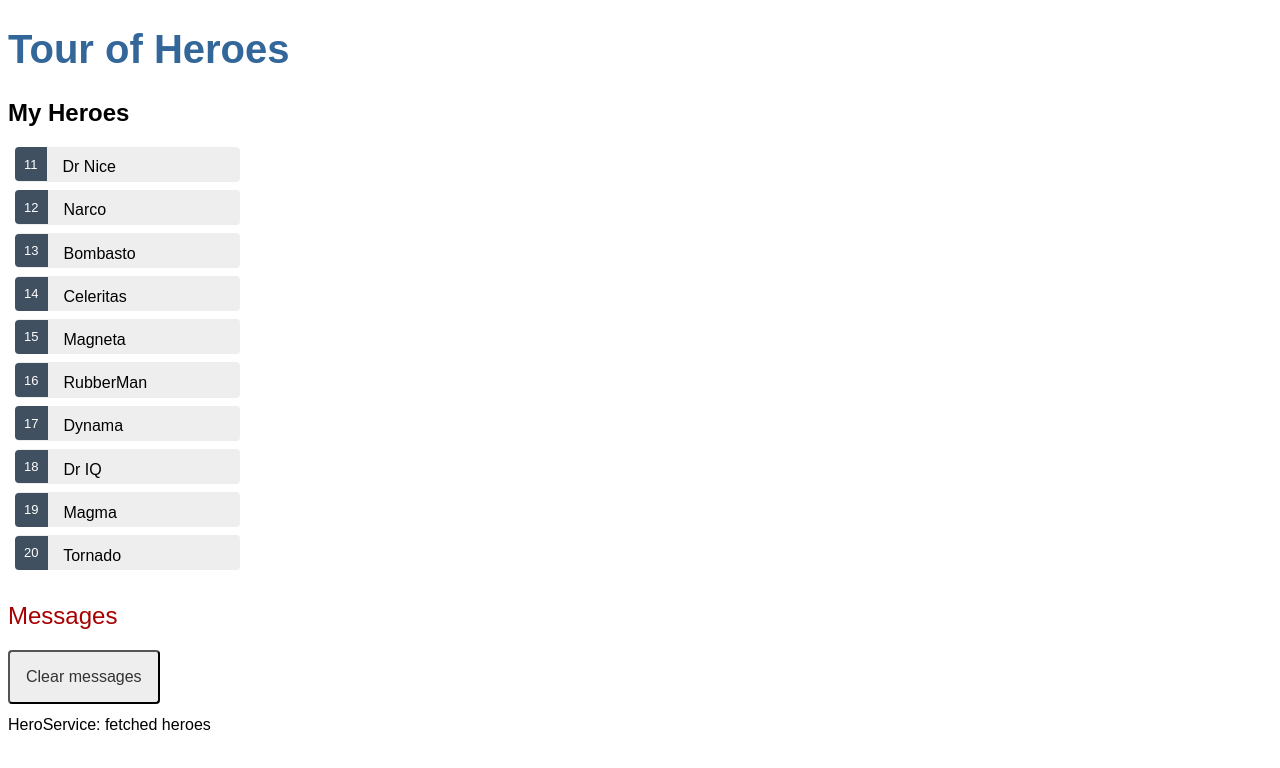
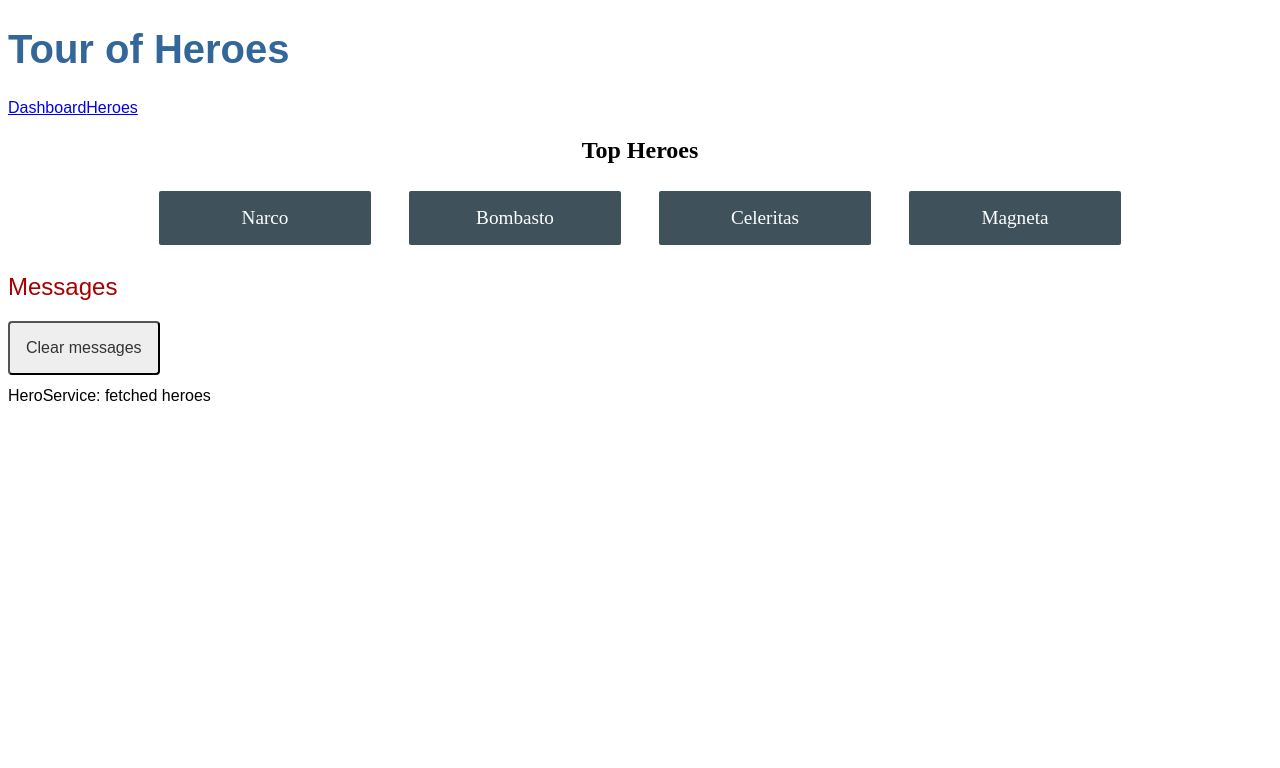
Before and after one commit to clairtonluz/learning-angular-11, an Angular app: page /dashboard in a window 1280 px wide. Shown: the top 768 px of the page. Built offline with nearby package versions, Linux system fonts and the light colour scheme.

Commit message:
adding navigations

```diff
--- a/src/app/app.component.html
+++ b/src/app/app.component.html
@@ -1,3 +1,7 @@
 <h1>{{ title }}</h1>
-<app-heroes></app-heroes>
+<nav>
+  <a routerLink="/dashboard">Dashboard</a>
+  <a routerLink="/heroes">Heroes</a>
+</nav>
+<router-outlet></router-outlet>
 <app-messages></app-messages>
--- a/src/app/app.module.ts
+++ b/src/app/app.module.ts
@@ -5,10 +5,12 @@ import { AppComponent } from './app.component';
 import { HeroesComponent } from './heroes/heroes.component';
 import { HeroDetailComponent } from './hero-detail/hero-detail.component';
 import { MessagesComponent } from './messages/messages.component';
+import { AppRoutingModule } from './app-routing.module';
+import { DashboardComponent } from './dashboard/dashboard.component';
 
 @NgModule({
-  declarations: [AppComponent, HeroesComponent, HeroDetailComponent, MessagesComponent],
-  imports: [BrowserModule, FormsModule],
+  declarations: [AppComponent, HeroesComponent, HeroDetailComponent, MessagesComponent, DashboardComponent],
+  imports: [BrowserModule, FormsModule, AppRoutingModule],
   providers: [],
   bootstrap: [AppComponent],
 })
--- /dev/null
+++ b/src/app/dashboard/dashboard.component.css
@@ -0,0 +1,50 @@
+/* DashboardComponent's private CSS styles */
+
+h2 {
+  text-align: center;
+}
+
+.heroes-menu {
+  padding: 0;
+  margin: auto;
+  max-width: 1000px;
+
+  /* flexbox */
+  display: flex;
+  flex-direction: row;
+  flex-wrap: wrap;
+  justify-content: space-around;
+  align-content: flex-start;
+  align-items: flex-start;
+}
+
+a {
+  background-color: #3f525c;
+  border-radius: 2px;
+  padding: 1rem;
+  font-size: 1.2rem;
+  text-decoration: none;
+  display: inline-block;
+  color: #fff;
+  text-align: center;
+  width: 100%;
+  min-width: 70px;
+  margin: 0.5rem auto;
+  box-sizing: border-box;
+
+  /* flexbox */
+  order: 0;
+  flex: 0 1 auto;
+  align-self: auto;
+}
+
+@media (min-width: 600px) {
+  a {
+    width: 18%;
+    box-sizing: content-box;
+  }
+}
+
+a:hover {
+  background-color: #000;
+}
--- /dev/null
+++ b/src/app/dashboard/dashboard.component.html
@@ -0,0 +1,6 @@
+<h2>Top Heroes</h2>
+<div class="heroes-menu">
+  <a *ngFor="let hero of heroes">
+    {{ hero.name }}
+  </a>
+</div>
--- /dev/null
+++ b/src/app/dashboard/dashboard.component.ts
@@ -0,0 +1,24 @@
+import { Component, OnInit } from '@angular/core';
+import { Hero } from '../hero';
+import { HeroService } from '../hero.service';
+
+@Component({
+  selector: 'app-dashboard',
+  templateUrl: './dashboard.component.html',
+  styleUrls: ['./dashboard.component.css'],
+})
+export class DashboardComponent implements OnInit {
+  heroes: Hero[] = [];
+
+  constructor(private heroService: HeroService) {}
+
+  ngOnInit() {
+    this.getHeroes();
+  }
+
+  getHeroes(): void {
+    this.heroService
+      .getHeroes()
+      .subscribe((heroes) => (this.heroes = heroes.slice(1, 5)));
+  }
+}
```
Also changed, not shown: src/app/app-routing.module.ts (added, +16 -0 lines), 1 other file (tests, documents, lock files or other folders).
